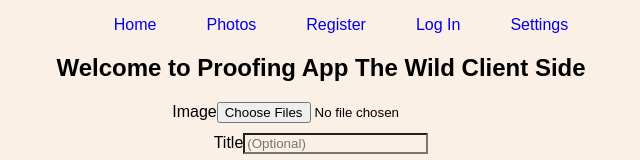
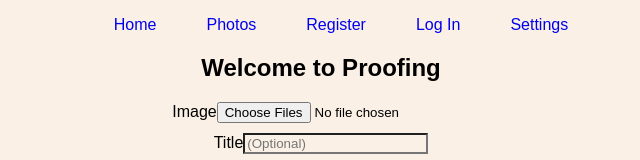
Before and after one commit to NickFoden/proofing-client, a React (Create React App) app: page / in a window 1280 px wide. Shown: the top 160 px of the page, without its empty margins (319-959 px from the left). Built offline with nearby package versions, Linux system fonts and the light colour scheme; no server answers.

Commit message:
Trying to capture form submit value of the file

```diff
--- a/src/App.js
+++ b/src/App.js
@@ -14,7 +14,7 @@ class App extends Component {
     return (
       <div className="App">
         <HeaderNav />
-        <h2>Welcome to Proofing App The Wild Client Side</h2>
+        <h2>Welcome to Proofing</h2>
         <PhotoUploadForm/>
         <AlbumDisplay/>
       </div>
--- a/src/Components/PhotoUploadForm.js
+++ b/src/Components/PhotoUploadForm.js
@@ -9,8 +9,10 @@ class PhotoUploadForm extends React.Component {
 
 
     handleSubmit(e){
+        e.preventDefault();
         fetch(API_BASE_URL, {
-            method: 'POST'
+            method: 'POST',
+            body: file
         });
     }
     render(){
@@ -19,7 +21,7 @@ class PhotoUploadForm extends React.Component {
         <form className="upload" encType="multipart/form-data" onSubmit={this.handleSubmit}>
             <div className="field">
                 <label>Image</label>
-                <input className="input" name="image" type="file" multiple="multiple" />
+                <input id="upload" className="input" name="file" type="file" multiple="multiple" />
             </div>
             <div className="field">
                 <label>Title</label>
```
